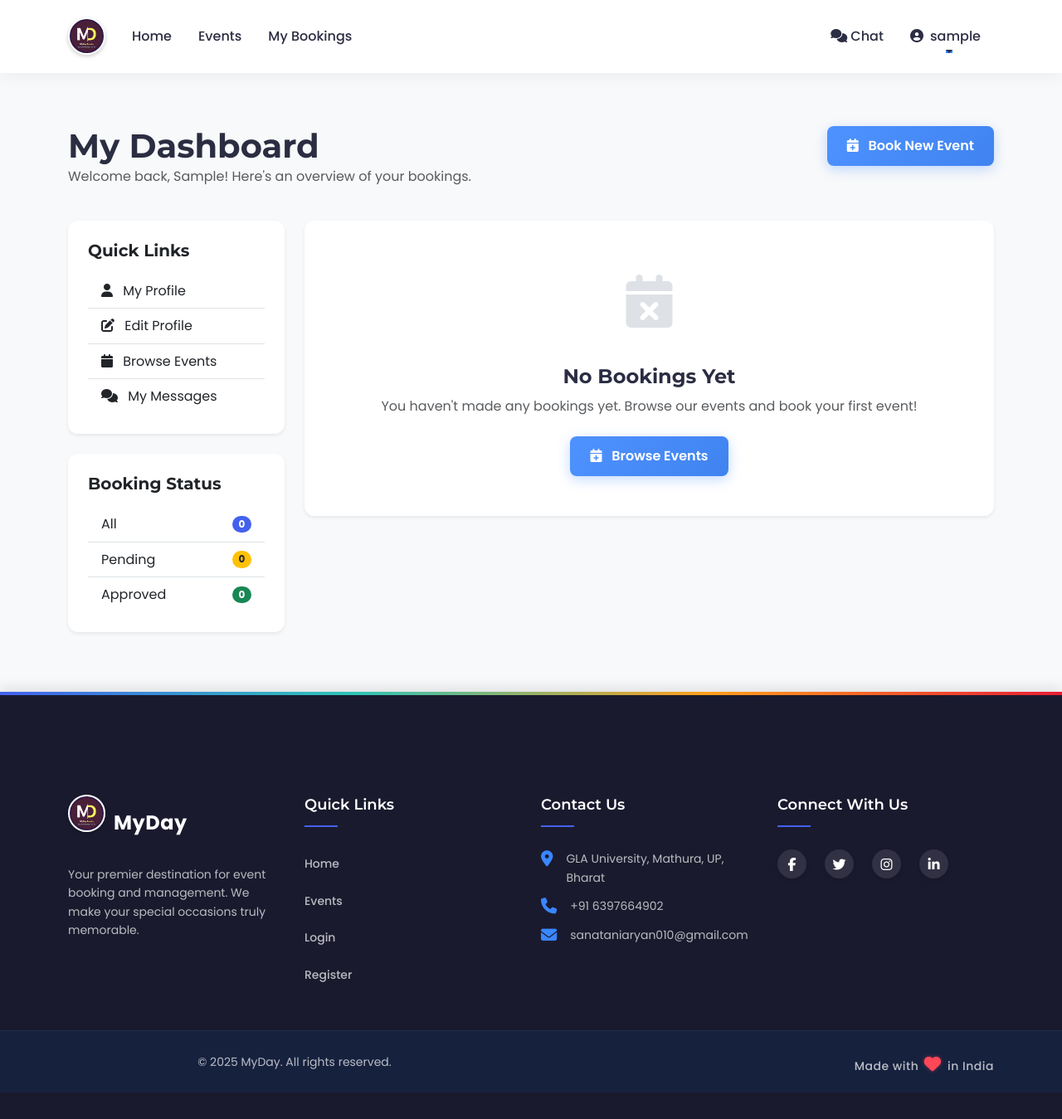
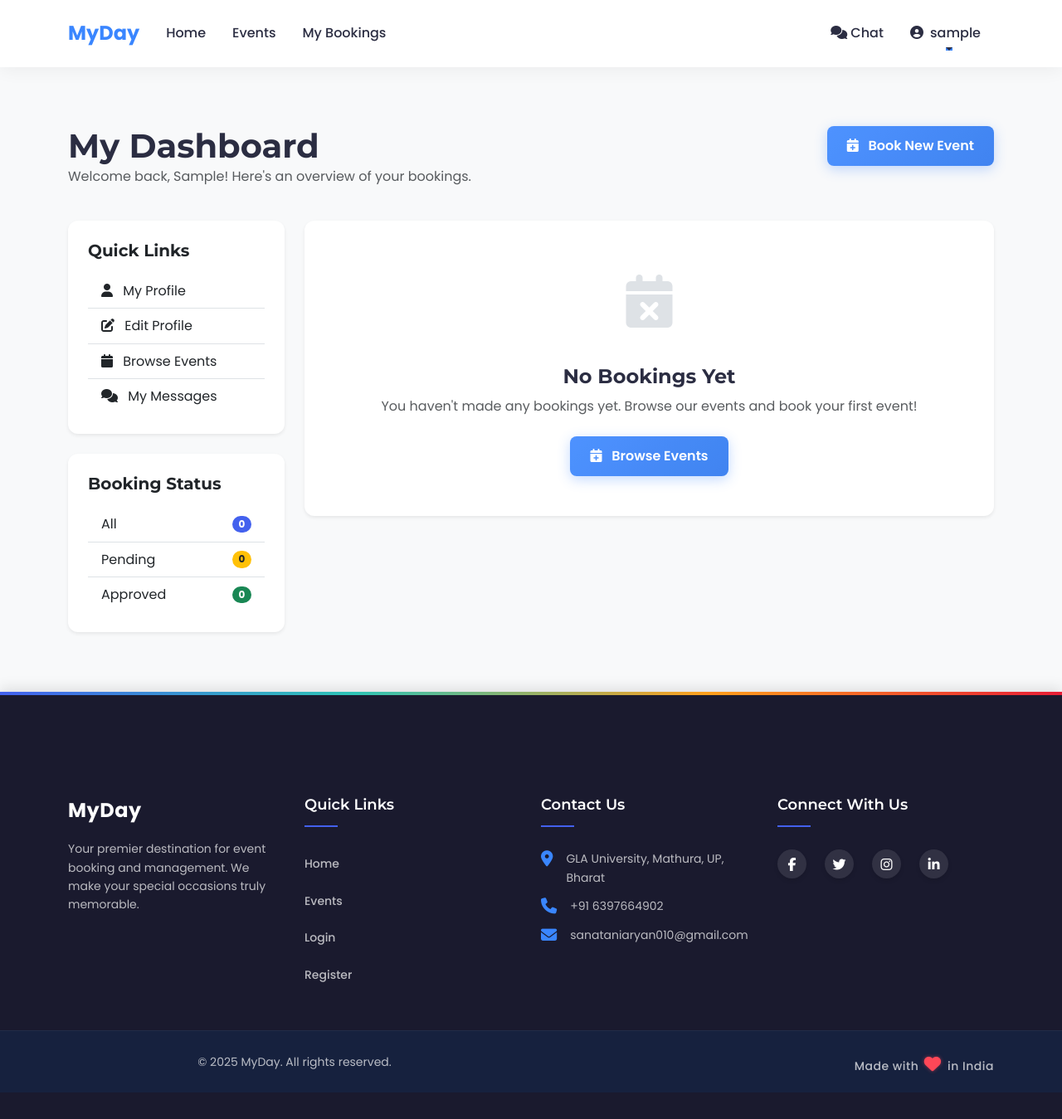
Before and after one commit to sanatanisher01/myday-gla, a Django app: page /accounts/dashboard/ in a window 1280 px wide. Shown: the whole page at 83% size. Run offline with Django 4.2, Linux system fonts and the light colour scheme; the visitor is signed in with stand-in values (Sample User, id 1); data that the repository does not hold is empty; parts of the project's set-up code (start-up, migrations or seed data) failed here and were passed over; some libraries are stand-ins or nearby versions.

Commit message:
Fix static files issues and simplify templates to avoid manifest errors

```diff
--- a/myday/settings_prod.py
+++ b/myday/settings_prod.py
@@ -69,7 +69,8 @@ MIDDLEWARE.append('django.middleware.cache.FetchFromCacheMiddleware')
 
 # Static files configuration
 STATIC_ROOT = os.path.join(BASE_DIR, 'staticfiles')
-STATICFILES_STORAGE = 'whitenoise.storage.CompressedManifestStaticFilesStorage'
+# Use a simpler storage that doesn't require a manifest
+STATICFILES_STORAGE = 'whitenoise.storage.CompressedStaticFilesStorage'
 
 # Configure database using DATABASE_URL environment variable
 DATABASE_URL = os.environ.get('DATABASE_URL')
--- a/templates/base.html
+++ b/templates/base.html
@@ -7,10 +7,10 @@
     <title>{% block title %}MyDay - Event Booking & Management{% endblock %}</title>
 
     <!-- Favicons -->
-    <link rel="icon" href="{% static 'images/logos/myday-logo.png' %}" type="image/png" class="favicon-round">
-    <link rel="shortcut icon" href="{% static 'images/logos/myday-logo.png' %}" type="image/png">
-    <link rel="apple-touch-icon" href="{% static 'images/logos/myday-logo.png' %}">
-    <meta name="msapplication-TileImage" content="{% static 'images/logos/myday-logo.png' %}">
+    <link rel="icon" href="{% static 'favicon.ico' %}" type="image/x-icon">
+    <link rel="shortcut icon" href="{% static 'favicon.ico' %}" type="image/x-icon">
+    <!-- Simplified to avoid static file issues -->
+    <meta name="msapplication-TileColor" content="#2b5797">
 
     <!-- Bootstrap 5 CSS -->
     <link href="https://cdn.jsdelivr.net/npm/bootstrap@5.3.2/dist/css/bootstrap.min.css" rel="stylesheet">
@@ -55,7 +55,8 @@
     <nav class="navbar navbar-expand-lg navbar-dark fixed-top">
         <div class="container">
             <a class="navbar-brand" href="{% url 'home' %}">
-                <img src="{% static 'images/logos/myday-logo.png' %}" alt="MyDay Logo" width="45" height="45">
+                <!-- Use text instead of image to avoid static file issues -->
+                <span class="fw-bold fs-4">MyDay</span>
             </a>
             <button class="navbar-toggler" type="button" data-bs-toggle="collapse" data-bs-target="#navbarNav" aria-label="Toggle navigation" title="Toggle navigation">
                 <span class="navbar-toggler-icon"></span>
@@ -156,7 +157,7 @@
                     <!-- Company Info -->
                     <div class="col-lg-3 col-md-6 mb-4 mb-lg-0">
                         <div class="footer-logo-wrapper">
-                            <img src="{% static 'images/logos/myday-logo.png' %}" alt="MyDay Logo" class="footer-logo" width="45" height="45">
+                            <!-- Use text only to avoid static file issues -->
                             <span class="footer-logo-text">MyDay</span>
                         </div>
                         <p class="footer-about mt-3">Your premier destination for event booking and management. We make your special occasions truly memorable.</p>
```
Also changed, not shown: 1 other file.
